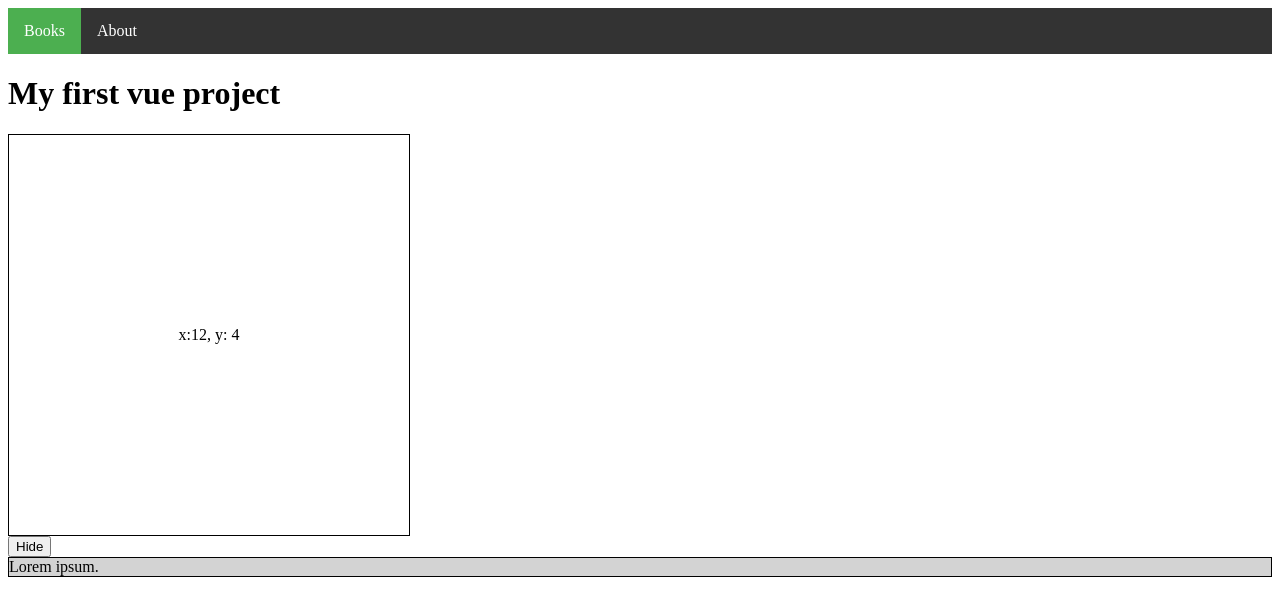
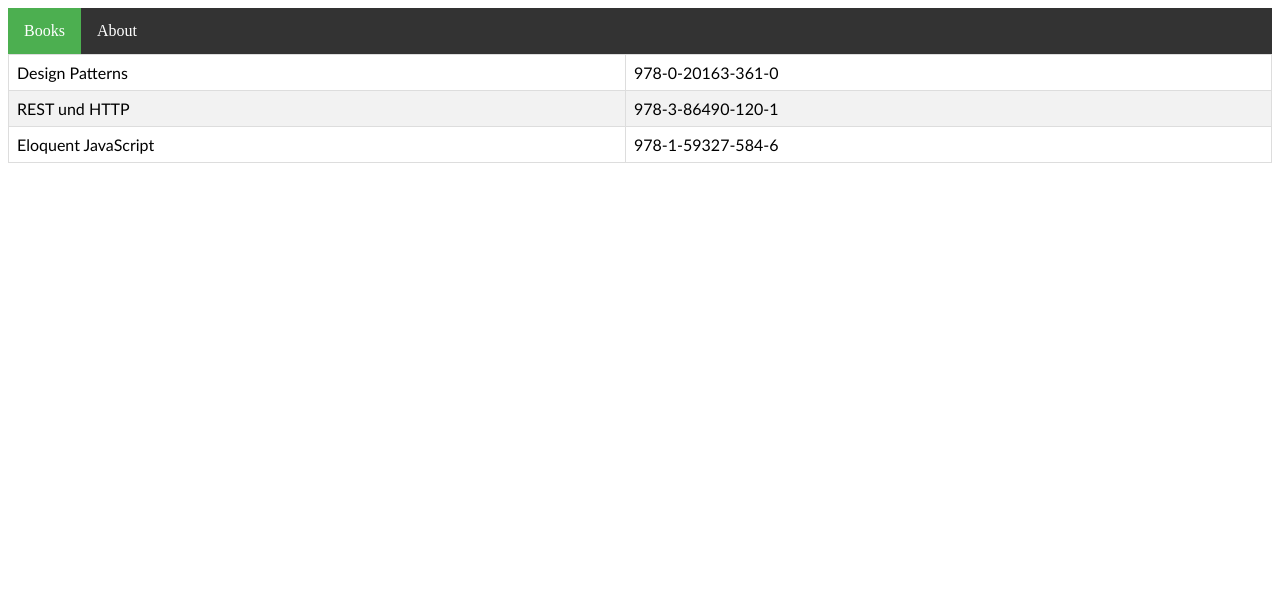
Before and after one commit to frontend-coach-workshops/2023-09-11_09-13, a Vue app: page / in a window 1280 px wide. Shown: the top 616 px of the page. Built offline with nearby package versions, Linux system fonts and the light colour scheme.

Commit message:
Add task 5

```diff
--- a/src/App.vue
+++ b/src/App.vue
@@ -1,21 +1,17 @@
 <template>
   <AppNavigation />
-  <h1>My first vue project</h1>
-  <MouseCursor />
-  <InfoBox />
+  <BookList />
 </template>
 
 <script>
 import AppNavigation from './components/AppNavigation.vue'
-import MouseCursor from './components/MouseCursor.vue'
-import InfoBox from './components/InfoBox.vue'
+import BookList from './components/BookList.vue'
 
 export default {
   name: 'App',
   components: {
     AppNavigation,
-    MouseCursor,
-    InfoBox
+    BookList
   }
 }
 </script>
--- /dev/null
+++ b/src/components/BookList.vue
@@ -0,0 +1,61 @@
+<template>
+  <table>
+    <tr v-for="book in books" :key="book.isbn">
+      <td>{{ book.title }}</td>
+      <td>{{ book.isbn }}</td>
+    </tr>
+  </table>
+</template>
+<script>
+export default {
+  name: 'BookList',
+  data() {
+    return {
+      books: [
+        {
+          title: 'Design Patterns',
+          isbn: '978-0-20163-361-0'
+        },
+        {
+          title: 'REST und HTTP',
+          isbn: '978-3-86490-120-1'
+        },
+        {
+          title: 'Eloquent JavaScript',
+          isbn: '978-1-59327-584-6'
+        }
+      ]
+    }
+  }
+}
+</script>
+
+<style>
+table {
+  font-family: 'Trebuchet MS', Arial, Helvetica, sans-serif;
+  border-collapse: collapse;
+  width: 100%;
+}
+
+td,
+th {
+  border: 1px solid #dddddd;
+  padding: 8px;
+}
+
+th {
+  padding-top: 12px;
+  padding-bottom: 12px;
+  text-align: left;
+  background-color: #4caf50;
+  color: white;
+}
+
+tr:nth-child(even) {
+  background-color: #f2f2f2;
+}
+
+tr:hover {
+  background-color: #dddddd;
+}
+</style>
```
